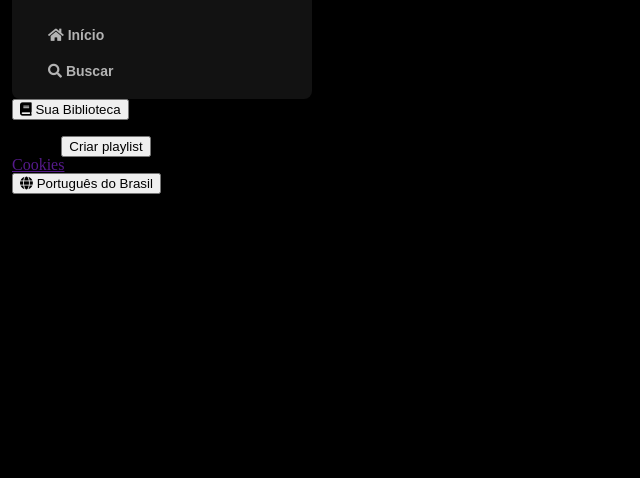
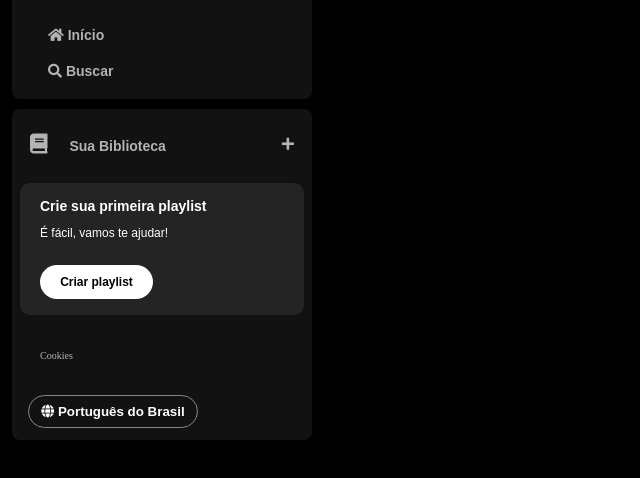
Before and after one commit to StenioEric/projeto_spotify_alura, a plain HTML site: page index.html in a window 1280 px wide. Shown: the part 74-552 px from the top of the page, without its empty margins (0-640 px from the left). Drawn offline with Linux system fonts and the light colour scheme.

Commit message:
Implementado parte da biblioteca e criação da playlist

```diff
--- a/styles.css
+++ b/styles.css
@@ -46,3 +46,127 @@ body {
     font-size: 14px;
     font-family: "DM Sans", sans-serif;
 }
+
+.library {
+    background-color: #121212;
+    border-radius: 8px;
+    display: flex;
+    justify-content: space-between;
+    flex-direction: column;
+    padding: 4px 8px;
+    color: #b3b3b3;
+    font-size: 14px;
+    margin-top: 10px;
+}
+
+.library .library_content {
+    display: flex;
+    justify-content: space-between;
+}
+
+.library .library_button {
+    display: fzex;
+    margin-right: 10px;
+    color: #b3b3b3;
+    background-color: transparent;
+    border: 0px;
+    font-size: 14px;
+    font-weight: 700;
+    font-family: "DM Sans", sans-serif;
+    text-align: center;
+    text-decoration: none;
+    text-transform: none;
+    padding: 20px 10px;
+}
+
+.library .library_button .fa {
+    font-size: 20px;
+    margin-right: 10px;
+    font-weight: 300;
+    padding-right: 8px;
+}
+
+.library .library_content .fa-plus {
+    margin: 24px 10px;
+}
+
+.section-playlist {
+    display: flex;
+    align-items: flex-start;
+    justify-content: space-between;
+    gap: 20px;
+    background-color: #242424;
+    color: #b3b3b3;
+    font-weight: 600;
+    font-size: 14px;
+    margin: 8px 0px;
+    padding: 16px 20px;
+    border-radius: 10px;
+
+}
+
+.section-playlist .section-playlist_content {
+    display: flex;
+    flex-direction: column;
+}
+
+.section-playlist_content .text{
+    padding-bottom: 14px;
+    color: #fff;
+    font-family: "DM Sans", sans-serif;
+
+}
+
+.section-playlist_content .title{
+    font-weight: 700;
+}
+
+.section-playlist_content .subtitle{
+    font-weight: 500;
+    font-size: 12px;
+}
+
+.section-playlist_content .section-playlist_button{
+    display: flex;
+    justify-content: center;
+    background-color: #fff;
+    color: #000;
+    border-radius: 20px;
+    font-size: 12px;
+    font-weight: 700;
+    font-family: "DM Sans", sans-serif;
+    text-decoration: none;
+    text-transform: none;
+    padding: 10px;
+    margin-top: 12px;
+    border: 0px;
+    width: 113px;
+}
+
+.sidebar .cookies{
+    margin: 25px 20px;
+}
+
+.sidebar .cookies a{
+    color: #b3b3b3;
+    font-weight: 500;
+    font-size: 10px;
+    text-decoration: none;
+
+}
+
+.sidebar .cookies a:hover{
+    text-decoration: underline;
+}
+
+.languages .languages_button{
+    background-color: transparent;
+    border: 1px solid #878787;
+    color: #fff;
+    font-weight: bold;
+    cursor: pointer;
+    width: 170px;
+    margin: 8px;
+    padding: 8px;
+    border-radius: 20px;
+}
```
